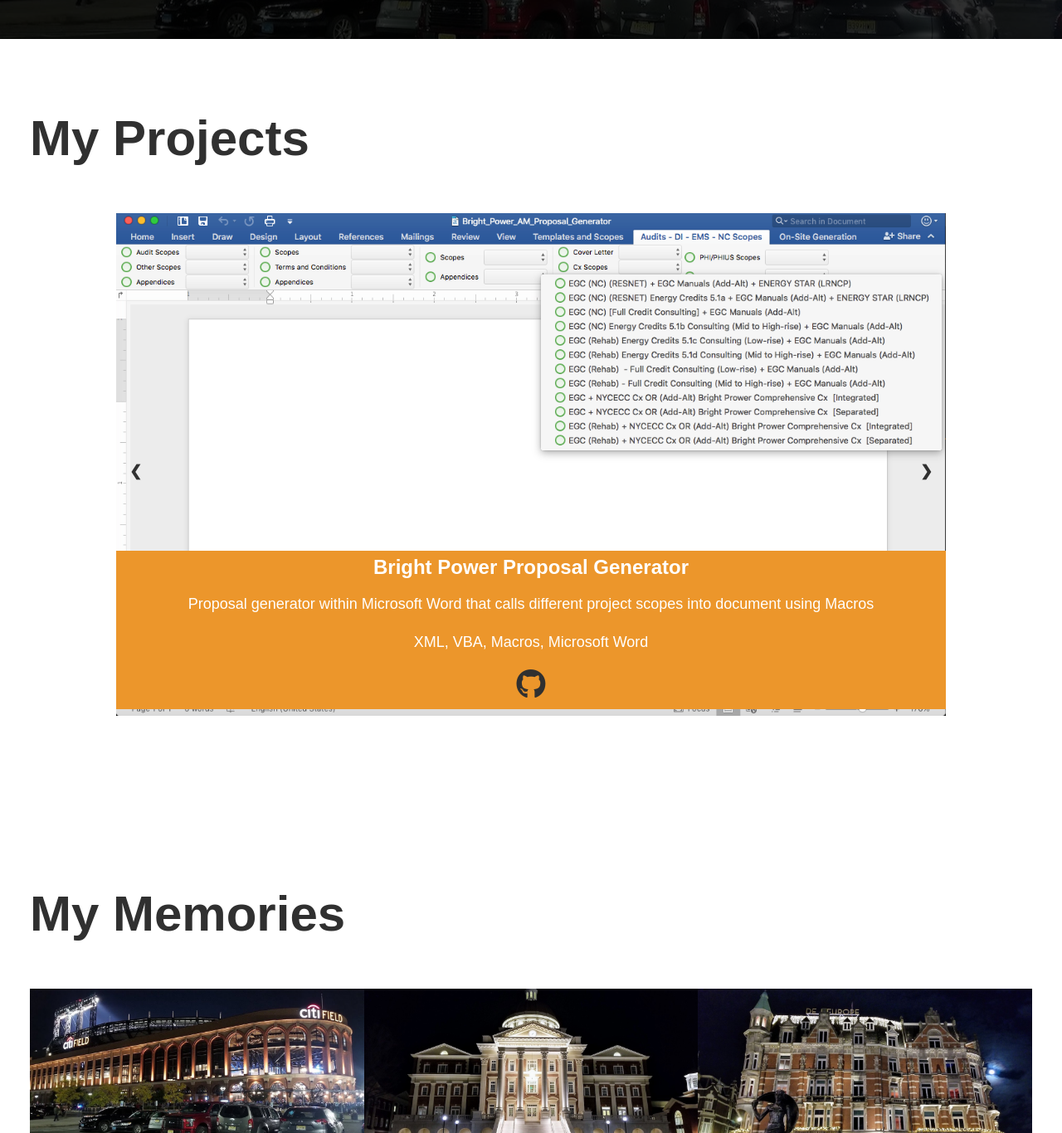
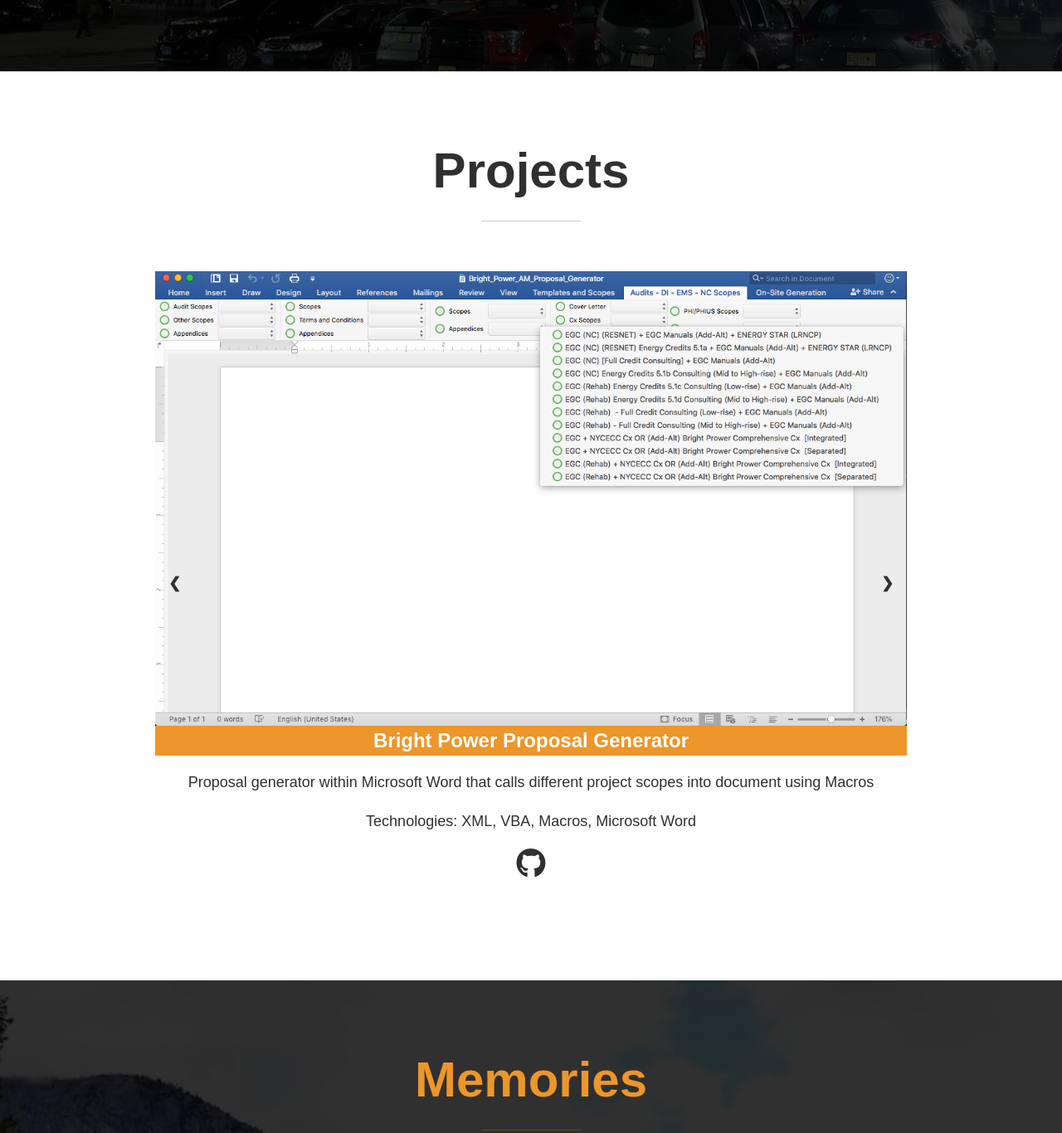
Before and after one commit to ridwan102/Portfolio_Website, a plain HTML site: page index.html in a window 1280 px wide. Shown: the part 1840-3206 px from the top of the page at 83% size. Drawn offline with nearby package versions, Linux system fonts and the light colour scheme.

Commit message:
CSS adjustments

```diff
--- a/index.html
+++ b/index.html
@@ -119,7 +119,7 @@
 
         <!-- Work -->
         <section class="work hidden" id="work">
-          <h2 class="section__title section__title--pictures">My Projects</h2>
+          <h2 class="section__title section__title--work">Projects</h2>
           <!-- Slideshow container -->
           <div class="slideshow-container">
 
@@ -127,23 +127,21 @@
 
             <div class="mySlides fade">
               <a href="http://cs50stock.herokuapp.com/" target="_blank">
-                <img src="images/projects/ThisIsRidStockTrader.png" alt="ThisIsRidStockTrader" style="width:100%">
+                <img src="images/projects/ThisIsRidStockTrader.png" alt="ThisIsRidStockTrader">
               </a>
-              <div class="section__description--work">
                 <h3 class="section__subtitle--work">ThisIsRid Stock Trader</h3>
                 <p> Stock trader web app that allows user to receive quote, buy and sell stock. </p>
-                <p> Python, HTML, CSS, PostgreSQL, Heroku</p>
+                <p> Technologies: Python, HTML, CSS, PostgreSQL, Heroku</p>
                 <a class="github__link" href="https://github.com/ridwan102/cs50stock" target="_blank">
                     <i class="fab fa-github fa-2x"></i></a>
-              </div>
             </div>
 
             <div class="mySlides fade">
-              <img src="images/projects/BPAMProposalGenerator.png" alt="BPAMProposalGenerator" style="width:100%">
+              <img src="images/projects/BPAMProposalGenerator.png" alt="BPAMProposalGenerator">
               <div class="section__description--work">
                 <h3 class="section__subtitle--work">Bright Power Proposal Generator</h3>
                 <p> Proposal generator within Microsoft Word that calls different project scopes into document using Macros</p>
-                <p>XML, VBA, Macros, Microsoft Word</p>
+                <p>Technologies: XML, VBA, Macros, Microsoft Word</p>
                 <a class="github__link" href="https://github.com/ridwan102/Bright_Power_Account_Management_Proposal_Generator" target="_blank">
                     <i class="fab fa-github fa-2x"></i></a>
               </div>
@@ -151,12 +149,12 @@
 
             <div class="mySlides fade">
                 <a href="https://ridwan102.github.io/RockPaperScissors/" target="_blank">
-                  <img src="images/projects/RockPaperScissors.png" alt="RockPaperScissors" style="width:100%">
+                  <img src="images/projects/RockPaperScissors.png" alt="RockPaperScissors">
                 </a>
                 <div class="section__description--work">
                   <h3 class="section__subtitle--work">Rock, Paper, Scissors</h3>
                   <p> Play Rock, Paper, Scissors against the computer. First to 5 wins!</p>
-                  <p> JavaScript, HTML, CSS</p>
+                  <p> Technologies: JavaScript, HTML, CSS</p>
                   <a class="github__link" href="https://github.com/ridwan102/RockPaperScissors" target="_blank">
                       <i class="fab fa-github fa-2x"></i></a>
                 </div>
@@ -180,7 +178,7 @@
 
         <!-- Pictures -->
         <section class="pictures hidden" id="pictures">
-            <h2 class="section__title section__title--pictures">My Memories</h2>
+            <h2 class="section__title section__title--pictures">Memories</h2>
 
             <div class="portfolio">
 
--- a/style.css
+++ b/style.css
@@ -338,13 +338,12 @@ header {
     }
 }
 
-
 .section__title--beachtext{
     position: relative;
     font-family: Arial;
     font-size: 17vw;
     font-style: oblique;
-    margin-bottom: 14vw;
+    margin-bottom: 1em;
     -webkit-transform: translate(0%, 20%);
         -ms-transform: translate(0%, 20%);
             transform: translate(0%, 20%);
@@ -535,18 +534,21 @@ header {
 /* Projects */
 /* Source: https://www.w3schools.com/howto/howto_js_slideshow.asp */
 
+
+
 * {-webkit-box-sizing:border-box;box-sizing:border-box}
 
 /* Slideshow container */
 .slideshow-container {
-  max-width: 1000px;
+  max-width: 75%;
   position: relative;
   margin: auto;
 }
 
 /* Hide the images by default */
 .mySlides {
-  display: none;
+  display: block;
+  text-align: center;
 }
 
 /* Next & previous buttons */
@@ -581,20 +583,32 @@ header {
   background-color: rgb(163, 163, 163);
 }
 
-/* Caption text */
-.section__description--work {
-  color: var(--clr-light);
-  padding: 8px 12px;
-  position: absolute;
-  bottom: 8px;
-  width: 100%;
-  text-align: center;
-  background: var(--clr-accent);
+.section__title--work{
+    color: var(--clr-dark);
+    font-weight: var(--fw-bold);
+    margin-bottom: 1em;
+    text-align: center;
 }
 
-.section__subtitle--work{
-    font-family: var(--ff-primary);
-    font-size: var(--fs-h3);
+.section__title--work::after{
+    content: '';
+    display: block;
+    width: 2em;
+    height: 1px;
+    margin: 0.5em auto 0.5em;
+    background: var(--clr-dark);
+    opacity: 0.25;
+}
+
+/* Caption text */
+.section__subtitle--work {
+  color: var(--clr-light);
+  padding: .25em 1em;
+  position: relative;
+  width: 100%;
+  background: var(--clr-accent);
+  font-family: var(--ff-primary);
+  font-size: var(--fs-h3);
 }
 
 .github__link{
@@ -620,10 +634,6 @@ header {
   to {opacity: 1}
 }
 
-.work_description{
-    text-align: center;
-}
-
 .work h2, .work div{
     -webkit-transition: all 1s ease;
     -o-transition: all 1s ease;
@@ -646,15 +656,30 @@ header {
 /* Pictures */
 
 .pictures {
-    background-color: var(--clr-clear);
+    background-color: var(--clr-dark);
     color: var(--clr-light);
-    text-align: left;
+    background-image: url(images/portfolio/portfolio8.jpg);
+    background-size: cover;
+    background-blend-mode: multiply;
+    background-attachment: fixed;
+    text-align: center;
 }
 
 .section__title--pictures{
-    color: var(--clr-dark);
+    color: var(--clr-accent);
     font-weight: var(--fw-bold);
     margin-bottom: 1em;
+    text-align: center;
+}
+
+.section__title--pictures::after{
+    content: '';
+    display: block;
+    width: 2em;
+    height: 1px;
+    margin: 0.5em auto 0.5em;
+    background: var(--clr-accent);
+    opacity: 0.25;
 }
 
 .portfolio{
```
